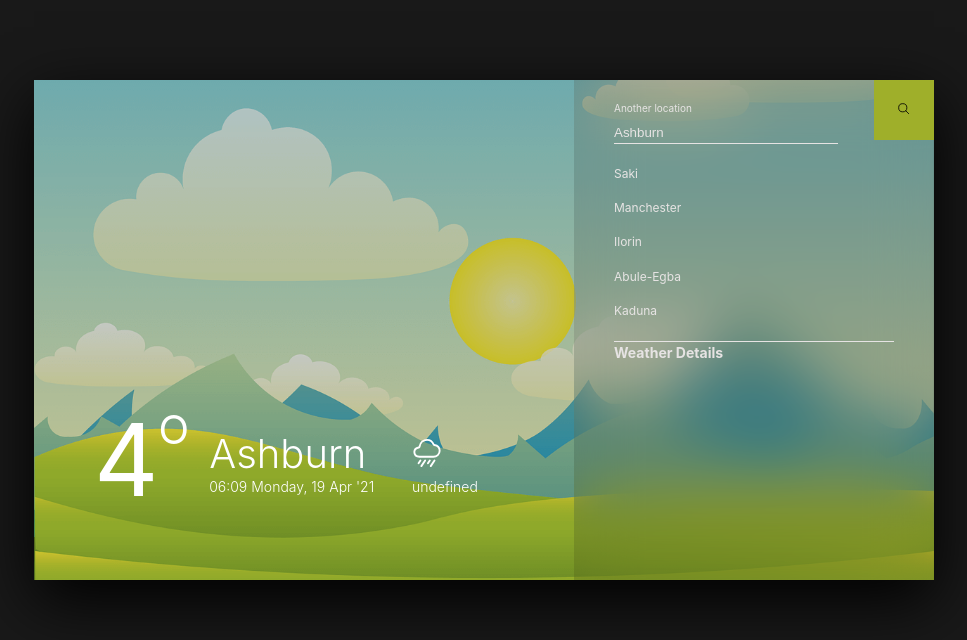
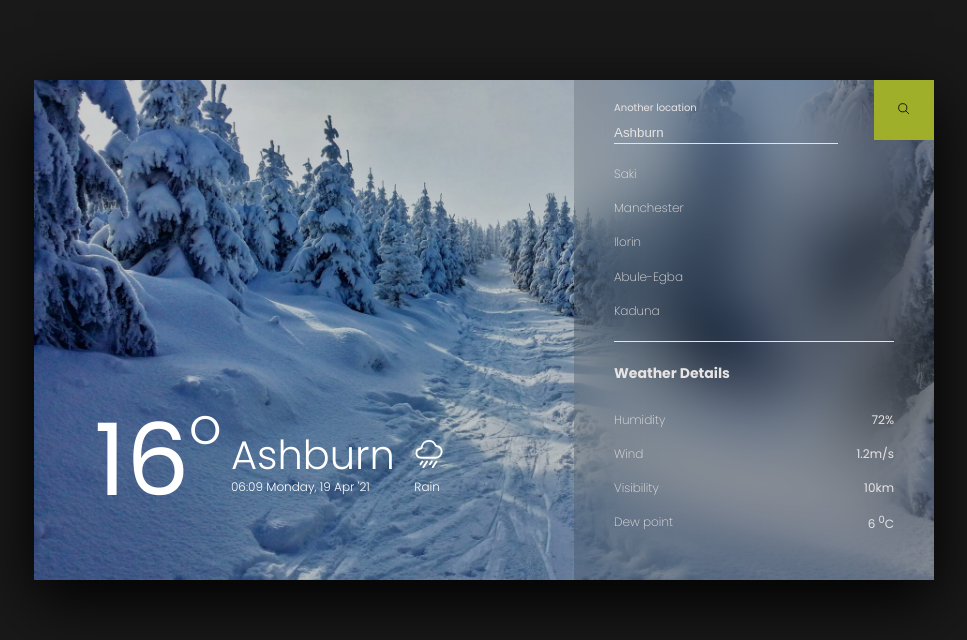
Before and after one commit to Cyber-Mat/oju-ojo, a React (Create React App) app: page / in a window 1280 px wide. Shown: the top 640 px of the page, without its empty margins (156-1123 px from the left). Built offline with nearby package versions, Linux system fonts and the light colour scheme; no server answers.

Commit message:
font styling

```diff
--- a/public/index.html
+++ b/public/index.html
@@ -7,9 +7,20 @@
     <meta name="theme-color" content="#000000" />
     <meta
       name="description"
-      content="Web site created using create-react-app"
+      content="Oju-ojo weather app that displays real-time weather for a particular location"
     />
     <link rel="apple-touch-icon" href="%PUBLIC_URL%/logo192.png" />
+    <link rel="preconnect" href="https://fonts.gstatic.com" />
+    <link
+      href="https://fonts.googleapis.com/css2?family=Inconsolata:wght@200;300;400;700&display=swap"
+      rel="stylesheet"
+    />
+    <link rel="preconnect" href="https://fonts.gstatic.com" />
+    <link
+      href="https://fonts.googleapis.com/css2?family=Poppins:wght@200;300;400;700&display=swap"
+      rel="stylesheet"
+    />
+
     <!--
       manifest.json provides metadata used when your web app is installed on a
       user's mobile device or desktop. See https://developers.google.com/web/fundamentals/web-app-manifest/
--- a/src/app/App.js
+++ b/src/app/App.js
@@ -22,7 +22,7 @@ function App() {
       pressure: 1018,
       sunrise: 1619259609,
       sunset: 1619308528,
-      temp: 4.07,
+      temp: 16.07,
       uvi: 0,
       visibility: 10000,
       weather: [
--- a/src/app/App.scss
+++ b/src/app/App.scss
@@ -2,7 +2,7 @@
   max-width: 90rem;
   margin: 8rem auto;
   background-image: linear-gradient(rgba(#000, 0), rgba(#000, 0)),
-    url(../img/sunny.jpg);
+    url(../img/winter.jpg);
   background-repeat: no-repeat;
   background-size: cover;
   background-position: left;
--- a/src/details/Details.jsx
+++ b/src/details/Details.jsx
@@ -3,7 +3,33 @@ import './details.scss';
 const Details = () => (
   <div className='details'>
     <h3 className='details__header'>Weather Details</h3>
-    <div className='details__content'>{}</div>
+    <div className='details__content'>
+      {/* <p>
+        <span>Cloudiness <span>12%</span>
+      </p> */}
+      <p>
+        <span>Humidity</span> <span>72%</span>
+      </p>
+      <p>
+        <span>Wind</span> <span>1.2m/s</span>
+      </p>
+      <p>
+        <span>Visibility</span> <span>10km</span>
+      </p>
+      {/* <p>
+        <span>Pressure</span> <span>1029hPa</span>
+      </p> */}
+      <p>
+        <span>Dew point</span>
+        <span>
+          6 <sup>0</sup>C
+        </span>
+      </p>
+      {/* <p>
+        <span>UV</span>
+        <span>1</span>
+      </p> */}
+    </div>
   </div>
 );
 
--- a/src/details/details.scss
+++ b/src/details/details.scss
@@ -0,0 +1,25 @@
+.details {
+  display: grid;
+  grid-template-rows: 10% 90%;
+  row-gap: 3rem;
+  padding-top: 2rem;
+
+  &__header {
+  }
+  &__content {
+    p {
+      display: flex;
+      width: 100%;
+      justify-content: space-between;
+      &:not(:last-of-type) {
+        margin-bottom: 1.5rem;
+      }
+
+      span {
+        &:last-of-type {
+          font-weight: 400;
+        }
+      }
+    }
+  }
+}
--- a/src/index.scss
+++ b/src/index.scss
@@ -30,7 +30,8 @@ html {
 }
 
 body {
-  font-family: var(--font-primary);
+  font-family: 'Inconsolata', monospace;
+  font-family: 'Poppins', sans-serif;
   color: rgba(#fff, 1);
   font-weight: 300;
   line-height: 1.6;
--- a/src/result/Result.jsx
+++ b/src/result/Result.jsx
@@ -26,7 +26,7 @@ const Result = () => {
           <p className='date'>
             <span>06:09</span> <span>Monday, 19 Apr '21</span>
           </p>
-          <p className='weather'>{`${weather.currentWeather.weather.main}`}</p>
+          <p className='weather'>{`${weather.currentWeather.weather[0].main}`}</p>
           {/* (${weather.currentWeather.weather.description}) */}
         </div>
       </div>
--- a/src/result/result.scss
+++ b/src/result/result.scss
@@ -5,7 +5,7 @@
 
   display: grid;
   grid-template-columns: repeat(2, max-content);
-  grid-column-gap: 2rem;
+  grid-column-gap: 1rem;
   justify-content: center;
   align-items: center;
 
@@ -26,7 +26,7 @@
   .exp {
     .top-div {
       display: grid;
-      grid-template-columns: 80% 20%;
+      grid-template-columns: 85% 15%;
       grid-column-gap: 1rem;
       justify-content: start;
       align-items: baseline;
@@ -47,10 +47,13 @@
 
     .bottom-div {
       display: grid;
-      grid-template-columns: 80% 20%;
+      grid-template-columns: 85% 15%;
       grid-column-gap: 1rem;
       justify-content: start;
       align-items: baseline;
+
+      font-weight: 300;
+      font-size: 1.2rem;
     }
   }
 }
--- a/src/search-page/searchPage.scss
+++ b/src/search-page/searchPage.scss
@@ -10,7 +10,7 @@
   background-color: rgba(#000, 0.3);
   color: #e6e3e3;
   font-size: 1.2rem;
-  font-weight: 400;
+  font-weight: 200;
 
   display: grid;
   grid-template-rows: 10% repeat(2, 45%);
```
